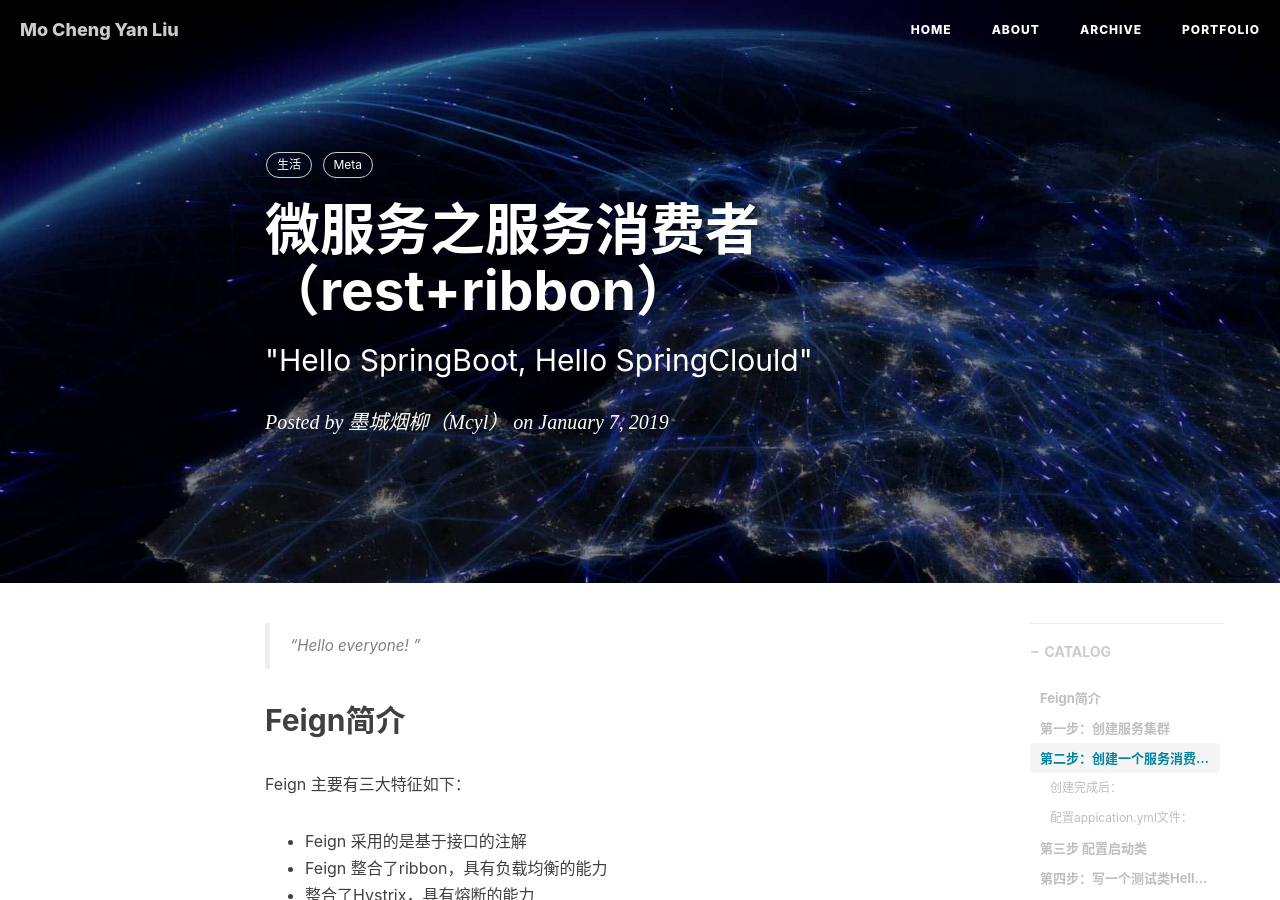
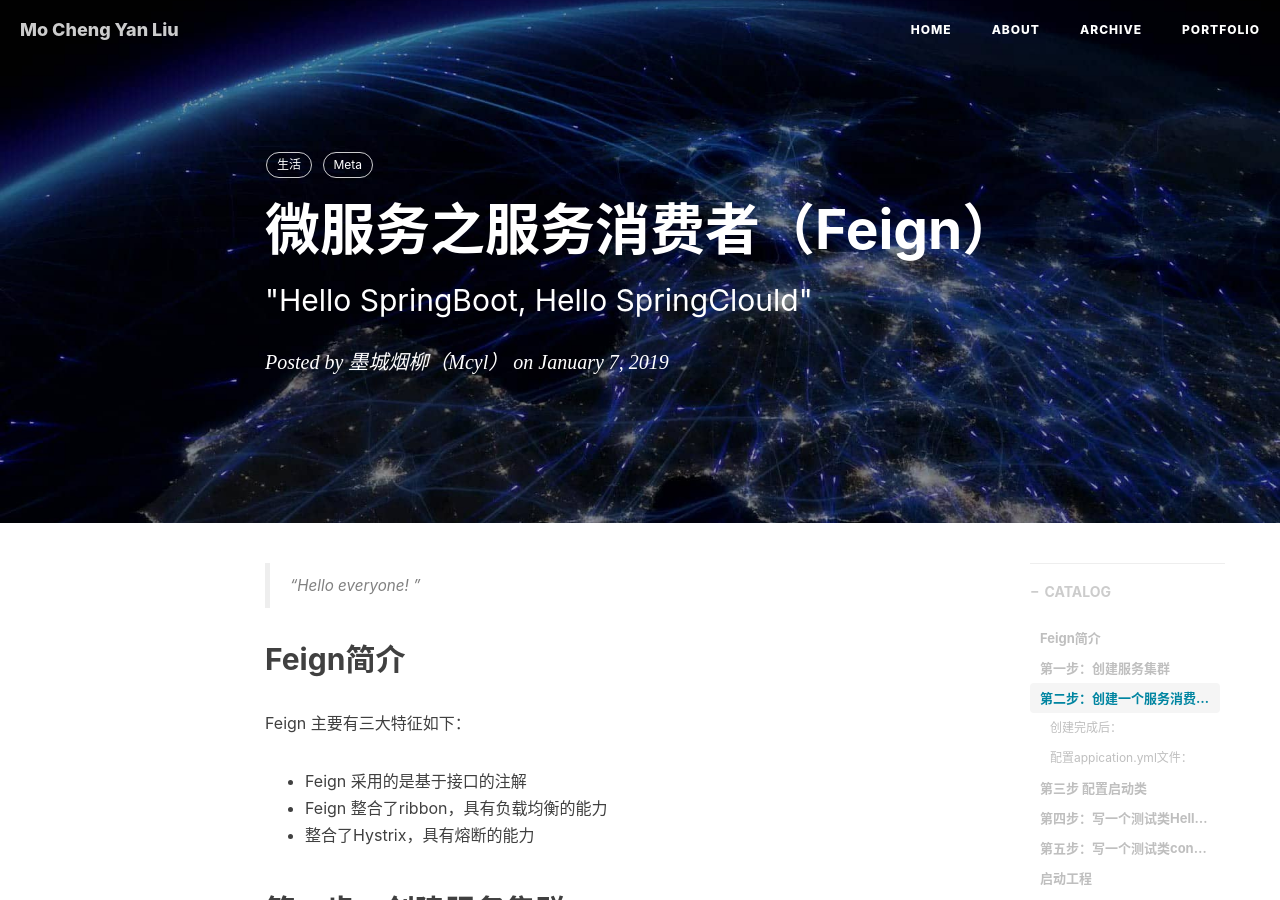
Before and after one commit to mochengyanliu/mochengyanliu.github.io, a Jekyll site: the page built from _posts/2018-10-31-微服务之服务消费者（Feign）-2019.markdown, in a window 1280 px wide and 900 px high. Built offline with Jekyll 4.4.1, drawn with Linux system fonts in a browser that asks for light colours; nearby versions of some CDN libraries; comment, search, counter and statistics services are not loaded.

Commit message:
修改名称

```diff
--- a/_posts/2018-10-31-微服务之服务消费者（Feign）-2019.markdown
+++ b/_posts/2018-10-31-微服务之服务消费者（Feign）-2019.markdown
@@ -1,6 +1,6 @@
 ---
 layout:     post
-title:      "微服务之服务消费者（rest+ribbon）"
+title:      "微服务之服务消费者（Feign）"
 subtitle:   " \"Hello SpringBoot, Hello SpringClould\""
 date:       2019-01-07 12:00:00
 author:     "墨城烟柳（Mcyl）"
```
